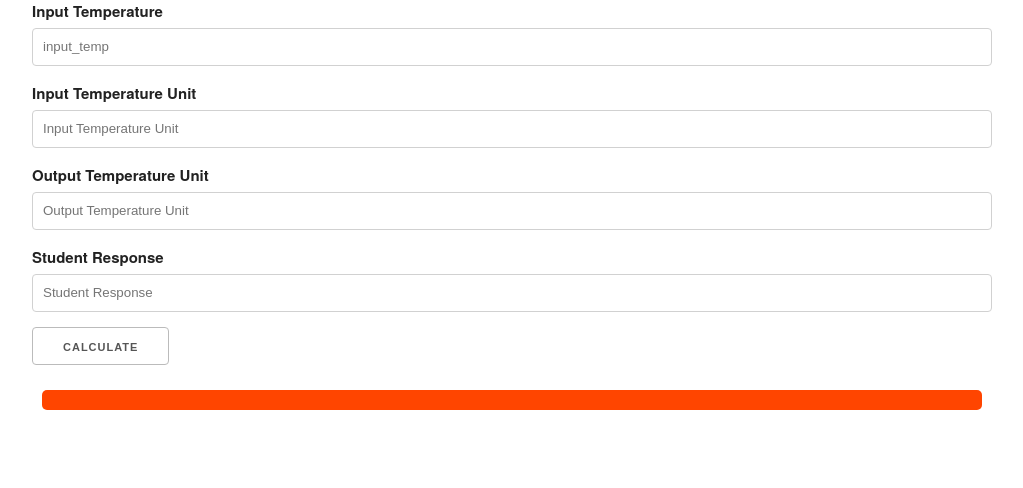
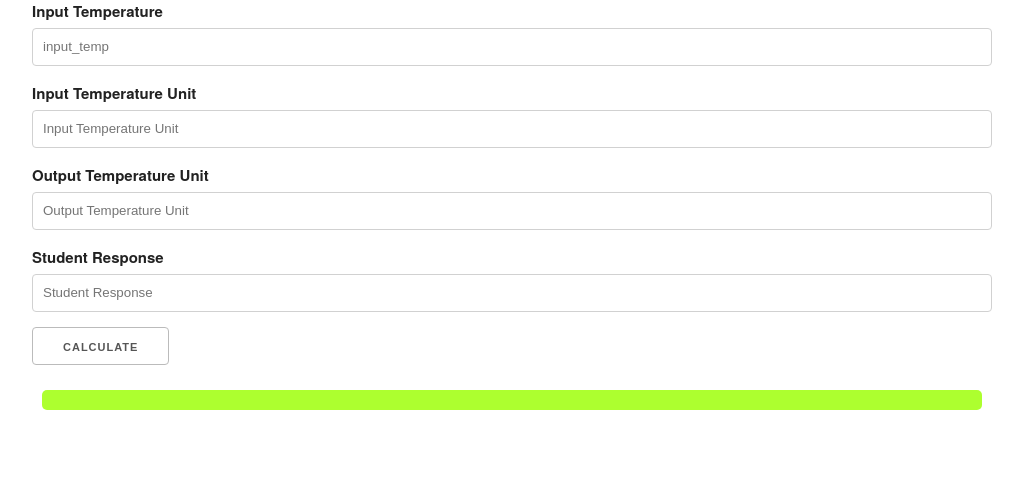
Before and after one commit to sakian2/FlaskDevopsProject, a Flask app: page / in a window 1280 px wide. Shown: the part 76-564 px from the top of the page, without its empty margins (128-1151 px from the left). Run offline with Flask 2, Linux system fonts and the light colour scheme.

Commit message:
Update app.html

```diff
--- a/templates/app.html
+++ b/templates/app.html
@@ -11,7 +11,7 @@
         />
     <style>
         .alert {
-            background: orangered;
+            background: greenyellow;
             padding: 1rem;
             border-radius: 5px;
             color: white;
```
